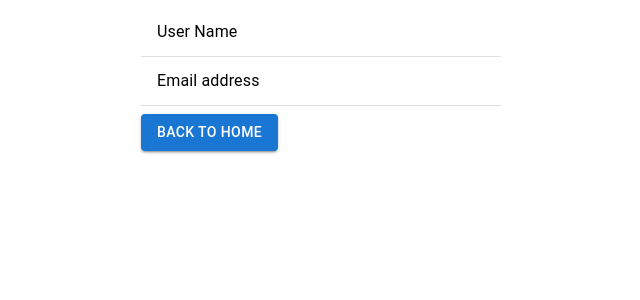
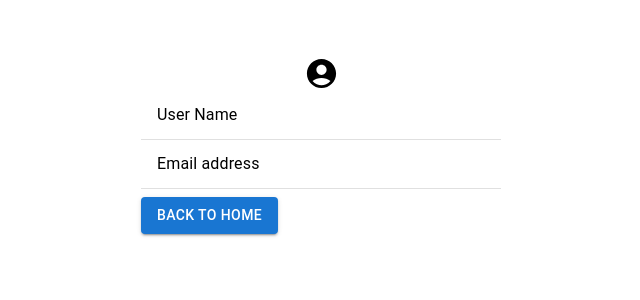
Before and after one commit to sedatbali44/frontend, a React (Create React App) app: page /profile in a window 1280 px wide. Shown: the top 300 px of the page, without its empty margins (301-941 px from the left). Built offline with nearby package versions, Linux system fonts and the light colour scheme.

Commit message:
profile icon

```diff
--- a/src/Home/Guardian.js
+++ b/src/Home/Guardian.js
@@ -45,7 +45,7 @@ export default function Guardian() {
 
     // Return null if no article is selected or not found
     if (!selectedArticleData) return null;
-    const saveLikedNews= async () => {
+    const saveLikedNews= async () => { //save liked news
        try{ const { likedNews } = await PreferencesService.createPreferencesWithUserIdAndName(userId,userName,selectedArticleData.sectionName,
         author,source, selectedArticleData.webUrl);
         console.log(likedNews.message);
--- a/src/Home/Profile.js
+++ b/src/Home/Profile.js
@@ -5,6 +5,8 @@ import ListItemText from '@mui/material/ListItemText';
 import Divider from '@mui/material/Divider';
 import Button from '@mui/material/Button';
 import Container from "@mui/material/Container";
+import AccountCircleIcon from '@mui/icons-material/AccountCircle';
+import Box from "@mui/material/Box";
 
 const style = {
    width: '100%',
@@ -18,6 +20,16 @@ export default function Profile() {
   return (
    <Container component="main" maxWidth="xs">
        <List sx={style} component="nav" aria-label="mailbox folders">
+         <Box
+         sx={{
+          marginTop:6,
+          display: "flex",
+          flexDirection: "column",
+          alignItems: "center",
+        }}
+        >
+        <AccountCircleIcon fontSize='large'></AccountCircleIcon>
+        </Box>
          <ListItem button>
            <ListItemText primary="User Name" />
           {userName}
```
